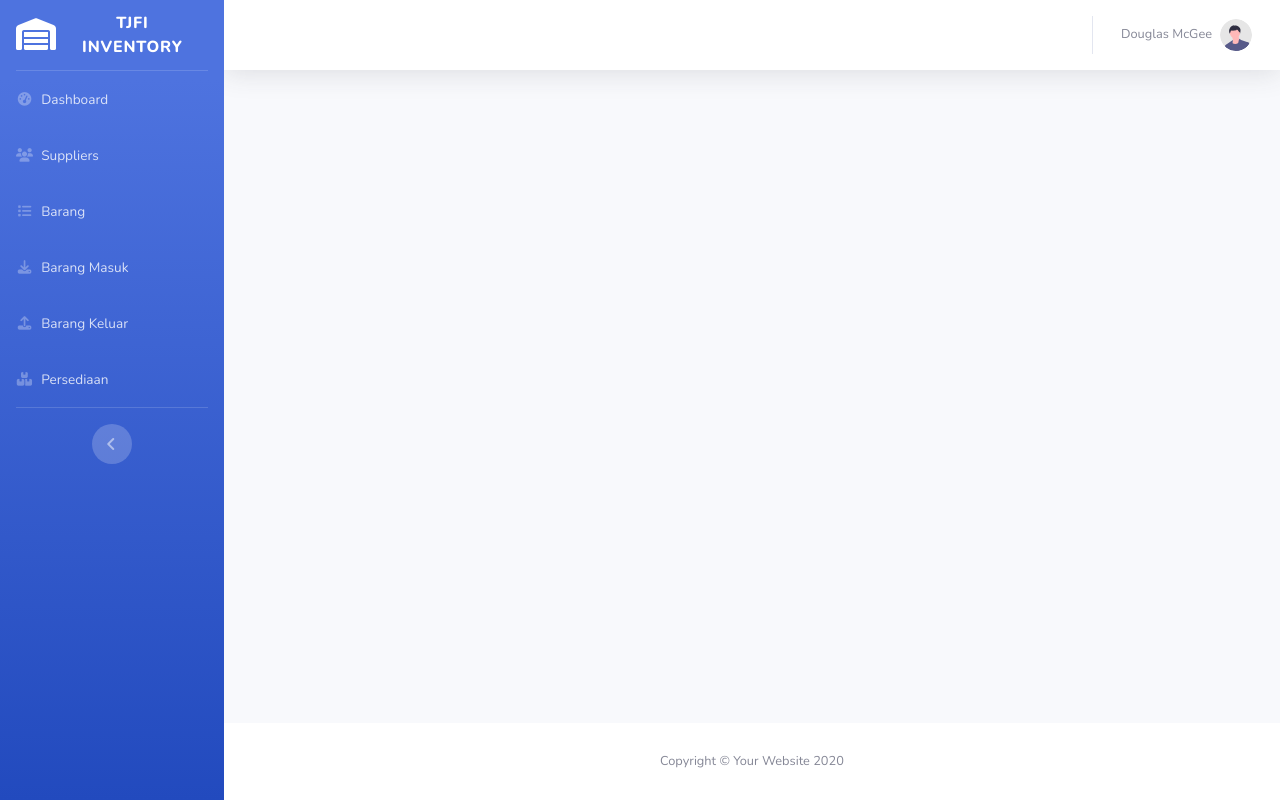
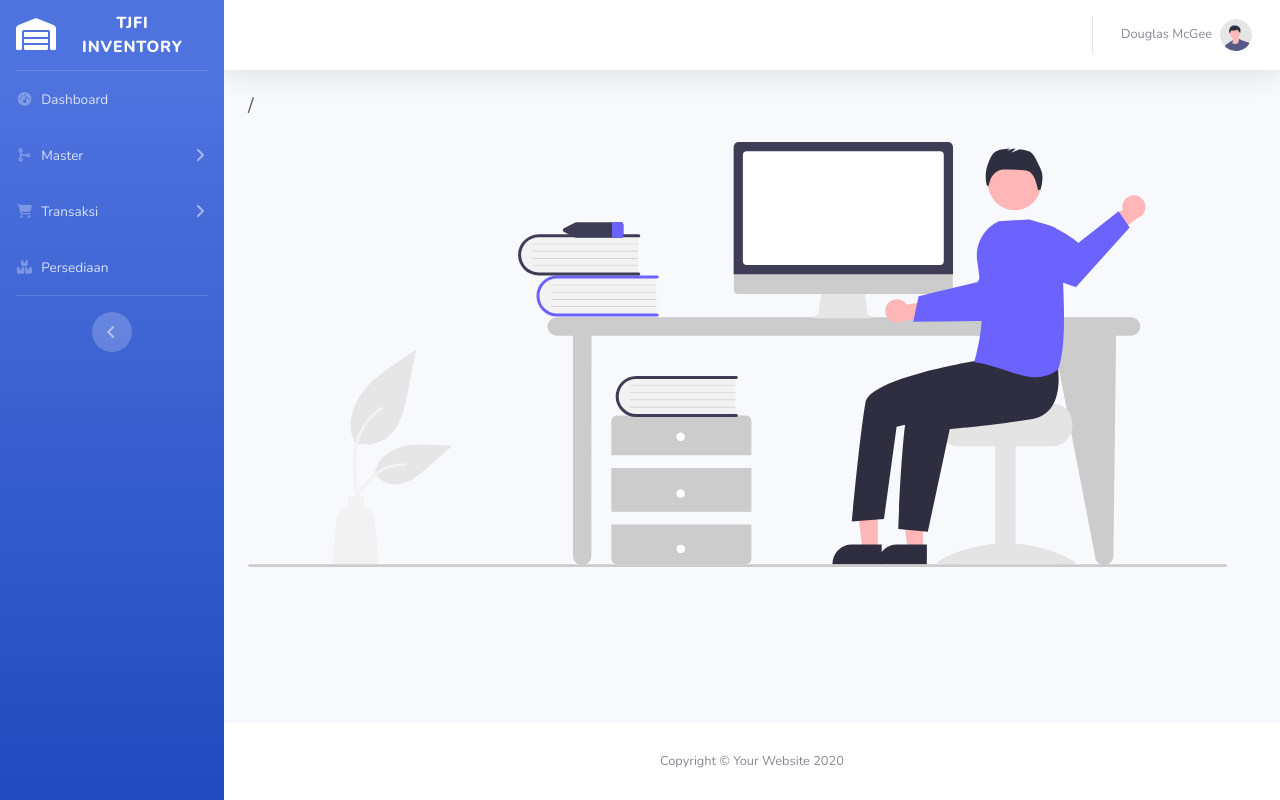
Before and after one commit to D3C3-Jr/gudangKu, a CodeIgniter 4 app: template app/Views/home/index.php in a window 1280 px wide. Run offline with PHP 8.4 and a stand-in for CodeIgniter, Linux system fonts and the light colour scheme; the template is opened without the code that fills it, so the values that code supplies are empty; some libraries are stand-ins or nearby versions.

Commit message:
edit sidebar

```diff
--- a/app/Controllers/BarangController.php
+++ b/app/Controllers/BarangController.php
@@ -14,7 +14,8 @@ class BarangController extends BaseController
     public function index()
     {
         $datas = [
-            'title' => 'Data Barang'
+            'title' => 'Data Barang',
+            'sidebar' => 'Master'
         ];
         return view('barang/index', $datas);
     }
--- a/app/Controllers/BarangKeluarController.php
+++ b/app/Controllers/BarangKeluarController.php
@@ -18,6 +18,7 @@ class BarangKeluarController extends BaseController
     {
         $datas = [
             'title' => 'Data Barang Keluar',
+            'sidebar' => 'Transaksi'
         ];
         return view('barangKeluar/index', $datas);
     }
@@ -48,7 +49,7 @@ class BarangKeluarController extends BaseController
             $PersediaanModel = new PersediaanModel();
             $datas = [
                 'barangs' => $BarangModel->findAll(),
-                'persediaans' => $PersediaanModel->findAll(),
+                'persediaans' => $PersediaanModel->getPersediaan(),
             ];
             $msg = [
                 'data' => view('barangKeluar/add', $datas)
--- a/app/Controllers/BarangMasukController.php
+++ b/app/Controllers/BarangMasukController.php
@@ -17,6 +17,7 @@ class BarangMasukController extends BaseController
     {
         $datas = [
             'title' => 'Data Barang Masuk',
+            'sidebar' => 'Transaksi'
         ];
         return view('barangMasuk/index', $datas);
     }
--- a/app/Controllers/HomeController.php
+++ b/app/Controllers/HomeController.php
@@ -10,6 +10,7 @@ class HomeController extends BaseController
     {
         $datas = [
             'title' => 'Home',
+            'sidebar' => ''
         ];
         return view('home/index', $datas);
     }
--- a/app/Controllers/PersediaanController.php
+++ b/app/Controllers/PersediaanController.php
@@ -14,7 +14,8 @@ class PersediaanController extends BaseController
     public function index()
     {
         $datas = [
-            'title' => 'Data Persediaan'
+            'title' => 'Data Persediaan',
+            'sidebar' => ''
         ];
         return view('persediaan/index', $datas);
     }
--- a/app/Controllers/SupplierController.php
+++ b/app/Controllers/SupplierController.php
@@ -12,7 +12,8 @@ class SupplierController extends BaseController
     public function index()
     {
         $datas = [
-            'title' => 'Data Supplier'
+            'title' => 'Data Supplier',
+            'sidebar' => 'Master'
         ];
         return view('supplier/index', $datas);
     }
--- a/app/Views/home/index.php
+++ b/app/Views/home/index.php
@@ -1,6 +1,5 @@
 <?php $this->extend('layout/main'); ?>
 
 <?= $this->section('content'); ?>
-
-
+<img src="<?= base_url() ?>/assets/img/hello.svg" alt="">
 <?= $this->endSection(); ?>
--- a/app/Views/layout/main.php
+++ b/app/Views/layout/main.php
@@ -99,9 +99,8 @@
 
                 <!-- Begin Page Content -->
                 <div class="container-fluid">
-
                     <!-- Page Heading -->
-                    <h1 class="h3 mb-4 text-gray-800"><?= $title ?></h1>
+                    <h1 class="h5 mb-4 text-gray-800"><?= $sidebar ?> / <?= $title ?></h1>
 
                     <?= $this->renderSection('content'); ?>
 
--- a/app/Views/layout/sidebar.php
+++ b/app/Views/layout/sidebar.php
@@ -18,34 +18,101 @@
             <i class="fas fa-fw fa-tachometer-alt"></i>
             <span>Dashboard</span>
         </a>
-
-    <li class="nav-item <?= $title == 'Data Supplier' ? 'active' : '' ?>">
-        <a class="nav-link" href="<?= base_url('/supplier'); ?>">
-            <i class="fas fa-fw fa-users"></i>
-            <span>Suppliers</span>
-        </a>
     </li>
 
-    <li class="nav-item <?= $title == 'Data Barang' ? 'active' : '' ?>">
-        <a class=" nav-link" href="<?= base_url('/barang'); ?>">
-            <i class="fas fa-fw fa-list"></i>
-            <span>Barang</span>
-        </a>
-    </li>
+    <!-- MASTER -->
+    <?php if ($title == 'Data Supplier') : ?>
+        <li class="nav-item active">
+            <a class="nav-link" href="#" data-toggle="collapse" data-target="#master" aria-expanded="true" aria-controls="master">
+                <i class="fas fa-fw fa-code-merge"></i>
+                <span>Master</span>
+            </a>
+            <div id="master" class="collapse show" aria-labelledby="headingTwo" data-parent="#accordionSidebar">
+                <div class="bg-white py-2 collapse-inner rounded">
+                    <h6 class="collapse-header">Menu Master:</h6>
+                    <a class="collapse-item active" href="<?= base_url('/supplier'); ?>">Data Supplier</a>
+                    <a class="collapse-item" href="<?= base_url('/barang'); ?>">Data Barang</a>
+                </div>
+            </div>
+        </li>
+    <?php elseif ($title == 'Data Barang') : ?>
+        <li class="nav-item active">
+            <a class="nav-link" href="#" data-toggle="collapse" data-target="#master" aria-expanded="true" aria-controls="master">
+                <i class="fas fa-fw fa-code-merge"></i>
+                <span>Master</span>
+            </a>
+            <div id="master" class="collapse show" aria-labelledby="headingTwo" data-parent="#accordionSidebar">
+                <div class="bg-white py-2 collapse-inner rounded">
+                    <h6 class="collapse-header">Menu Master:</h6>
+                    <a class="collapse-item" href="<?= base_url('/supplier'); ?>">Data Supplier</a>
+                    <a class="collapse-item active" href="<?= base_url('/barang'); ?>">Data Barang</a>
+                </div>
+            </div>
+        </li>
+    <?php else : ?>
+        <li class="nav-item">
+            <a class="nav-link collapsed" href="#" data-toggle="collapse" data-target="#master" aria-expanded="true" aria-controls="master">
+                <i class="fas fa-fw fa-code-merge"></i>
+                <span>Master</span>
+            </a>
+            <div id="master" class="collapse" aria-labelledby="headingTwo" data-parent="#accordionSidebar">
+                <div class="bg-white py-2 collapse-inner rounded">
+                    <h6 class="collapse-header">Menu Master:</h6>
+                    <a class="collapse-item" href="<?= base_url('/supplier'); ?>">Data Supplier</a>
+                    <a class="collapse-item" href="<?= base_url('/barang'); ?>">Data Barang</a>
+                </div>
+            </div>
+        </li>
+    <?php endif; ?>
+    <!-- END MASTER -->
 
-    <li class="nav-item <?= $title == 'Data Barang Masuk' ? 'active' : '' ?>">
-        <a class=" nav-link" href="<?= base_url('/barangMasuk'); ?>">
-            <i class="fas fa-fw fa-download"></i>
-            <span>Barang Masuk</span>
-        </a>
-    </li>
 
-    <li class="nav-item <?= $title == 'Data Barang Keluar' ? 'active' : '' ?>">
-        <a class=" nav-link" href="<?= base_url('/barangKeluar'); ?>">
-            <i class="fas fa-fw fa-upload"></i>
-            <span>Barang Keluar</span>
-        </a>
-    </li>
+    <!-- TRANSAKSI -->
+    <?php if ($title == 'Data Barang Masuk') : ?>
+        <li class="nav-item active">
+            <a class="nav-link" href="#" data-toggle="collapse" data-target="#transaksi" aria-expanded="true" aria-controls="transaksi">
+                <i class="fas fa-fw fa-cart-shopping"></i>
+                <span>Transaksi</span>
+            </a>
+            <div id="transaksi" class="collapse show" aria-labelledby="headingTwo" data-parent="#accordionSidebar">
+                <div class="bg-white py-2 collapse-inner rounded">
+                    <h6 class="collapse-header">Menu Transaksi:</h6>
+                    <a class="collapse-item active" href="<?= base_url('/barangMasuk'); ?>">Barang Masuk</a>
+                    <a class="collapse-item" href="<?= base_url('/barangKeluar'); ?>">Barang Keluar</a>
+                </div>
+            </div>
+        </li>
+    <?php elseif ($title == 'Data Barang Keluar') : ?>
+        <li class="nav-item active">
+            <a class="nav-link" href="#" data-toggle="collapse" data-target="#transaksi" aria-expanded="true" aria-controls="transaksi">
+                <i class="fas fa-fw fa-cart-shopping"></i>
+                <span>Transaksi</span>
+            </a>
+            <div id="transaksi" class="collapse show" aria-labelledby="headingTwo" data-parent="#accordionSidebar">
+                <div class="bg-white py-2 collapse-inner rounded">
+                    <h6 class="collapse-header">Menu Transaksi:</h6>
+                    <a class="collapse-item" href="<?= base_url('/barangMasuk'); ?>">Barang Masuk</a>
+                    <a class="collapse-item active" href="<?= base_url('/barangKeluar'); ?>">Barang Keluar</a>
+                </div>
+            </div>
+        </li>
+    <?php else : ?>
+        <li class="nav-item">
+            <a class="nav-link collapsed" href="#" data-toggle="collapse" data-target="#transaksi" aria-expanded="true" aria-controls="transaksi">
+                <i class="fas fa-fw fa-cart-shopping"></i>
+                <span>Transaksi</span>
+            </a>
+            <div id="transaksi" class="collapse" aria-labelledby="headingTwo" data-parent="#accordionSidebar">
+                <div class="bg-white py-2 collapse-inner rounded">
+                    <h6 class="collapse-header">Menu Transaksi:</h6>
+                    <a class="collapse-item" href="<?= base_url('/barangMasuk'); ?>">Barang Masuk</a>
+                    <a class="collapse-item" href="<?= base_url('/barangKeluar'); ?>">Barang Keluar</a>
+                </div>
+            </div>
+        </li>
+    <?php endif; ?>
+    <!-- END TRANSASKI -->
+
 
     <li class="nav-item <?= $title == 'Data Persediaan' ? 'active' : '' ?>">
         <a class=" nav-link" href="<?= base_url('/persediaan'); ?>">
```
Also changed, not shown: app/Views/barangKeluar/add.php (+5 -4 lines), public/assets/img/hello.svg (added).
